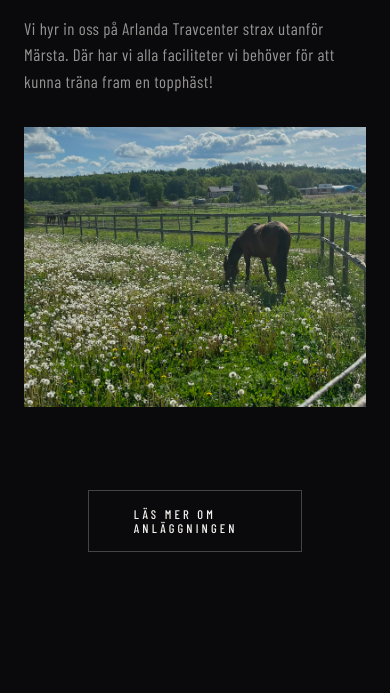
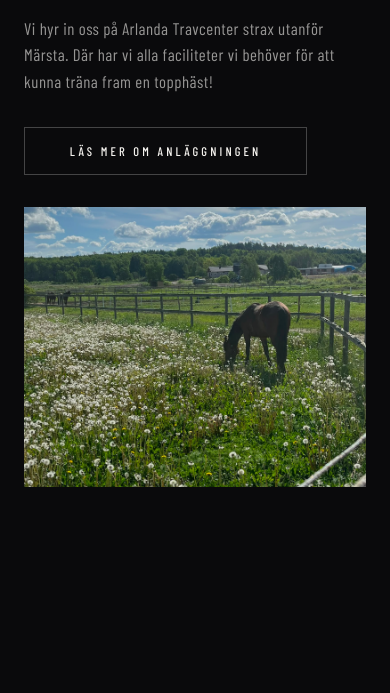
Before and after one commit to erikssonaugust03/Stall-Zeb-Jonasson, a plain HTML site: page index.html in a window 390 px wide. Shown: the part 2700-3393 px from the top of the page. Drawn offline with nearby package versions, Linux system fonts and the light colour scheme; a web font is replaced by a local one.

Commit message:
Add files via upload

```diff
--- a/index.html
+++ b/index.html
@@ -142,15 +142,13 @@
       <p class="gard-body">
         Vi hyr in oss på Arlanda Travcenter strax utanför Märsta. Där har vi alla faciliteter vi behöver för att kunna träna fram en topphäst!
       </p>
+      <a href="anlaggning.html" class="hero-cta" style="margin-top:2rem;display:inline-block;">Läs mer om anläggningen</a>
     </div>
 
     <div style="position:sticky;top:120px;">
       <img src="hage.png" alt="Hage" style="width:100%;height:560px;object-fit:cover;opacity:0.9;">
     </div>
 
-  </div>
-  <div style="max-width:1200px;margin:2rem auto 0;padding:0 4rem;text-align:left;">
-    <a href="anlaggning.html" class="hero-cta">Läs mer om anläggningen</a>
   </div>
 </section>
 
--- a/style.css
+++ b/style.css
@@ -965,6 +965,7 @@
     #var-gard, #hastar, #resultat, #om-oss, #kontakt { padding: 6rem 2rem; }
     .gard-grid, .resultat-inner, .om-inner, .kontakt-inner { grid-template-columns: 1fr !important; gap: 2rem !important; padding: 4rem 2rem !important; }
     .gard-grid > div:last-child img { height: 300px !important; position: static !important; }
+    .gard-text .hero-cta { display: inline-block !important; text-align: left !important; }
     .hastar-grid { grid-template-columns: 1fr 1fr; }
     .hastar-header { flex-direction: column; align-items: flex-start; gap: 1rem; }
     .gard-visual { height: 360px; }
```
